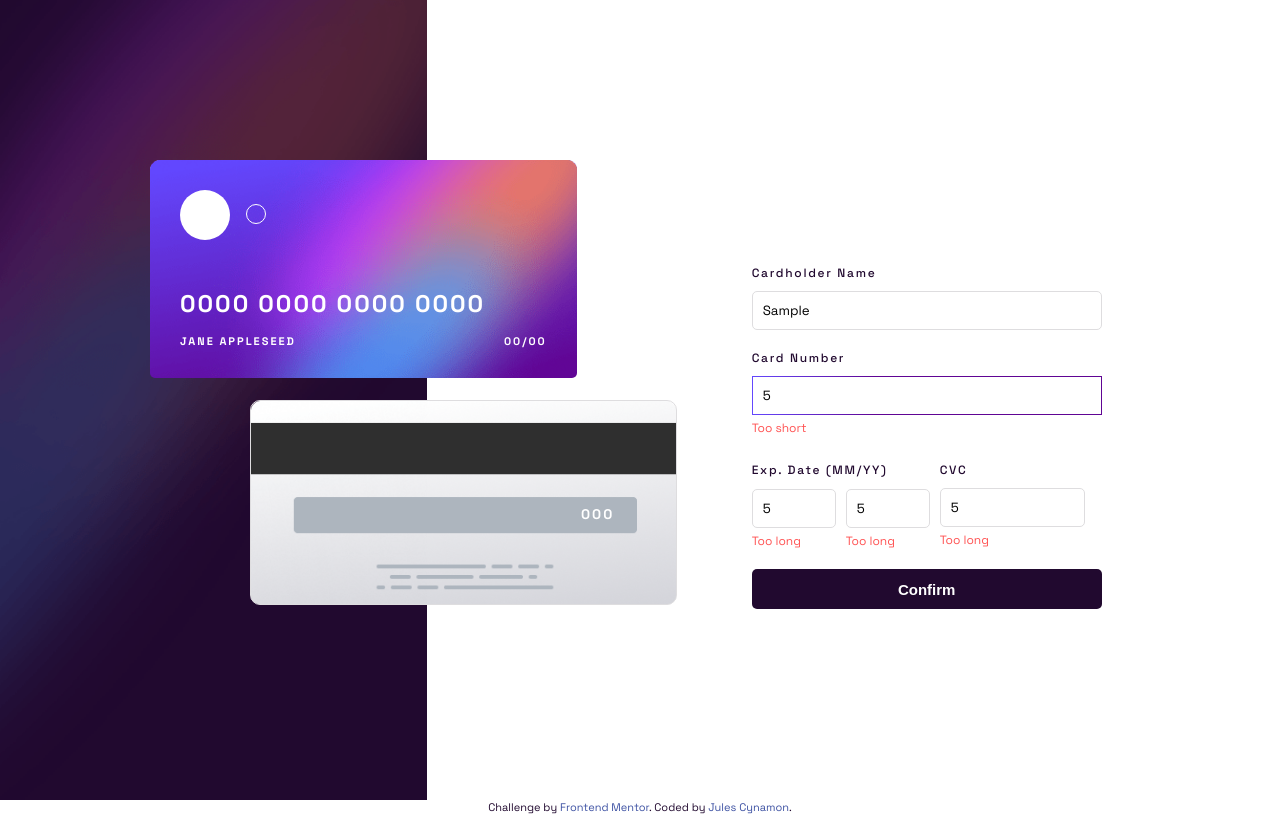
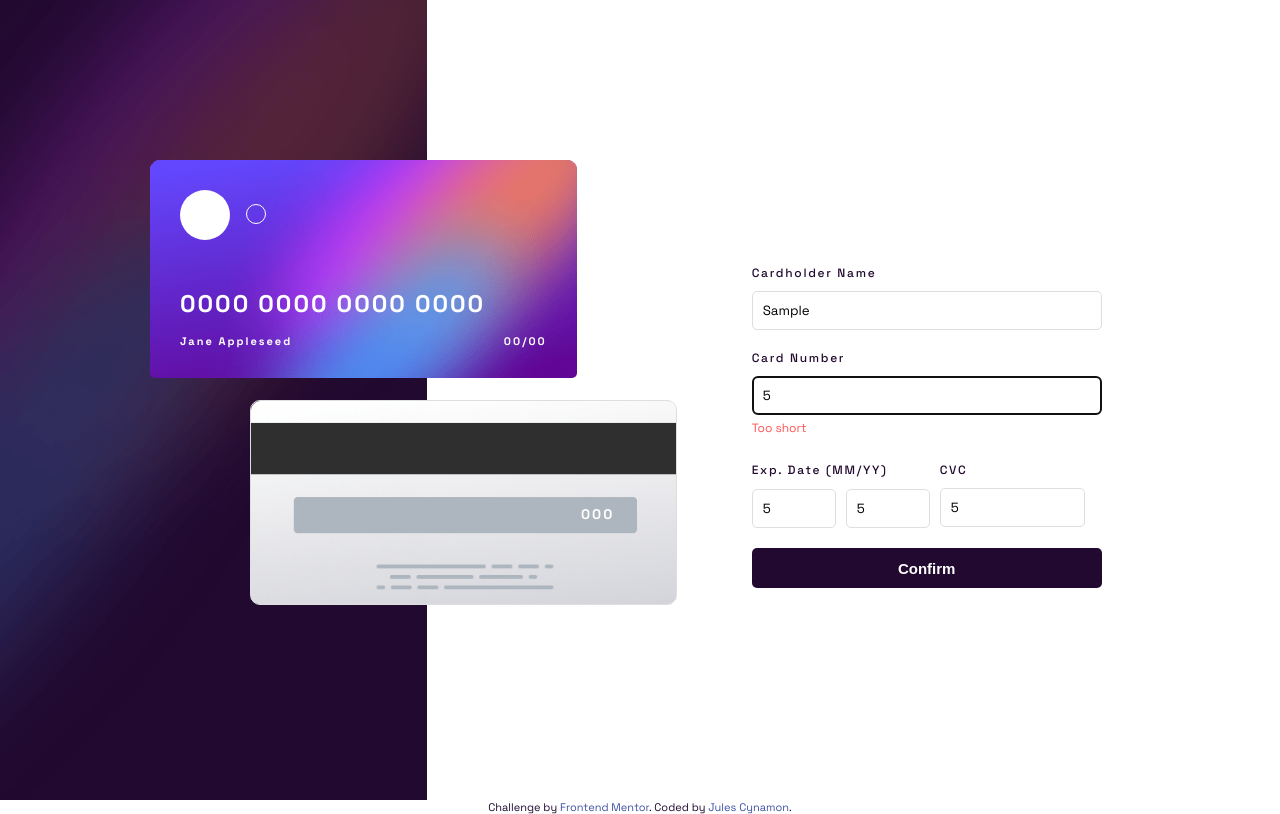
Before and after one commit to julescynamon/frontend-mentor-formcards, a React (Create React App) app: page / in a window 1280 px wide. Both pictures are taken after typing "Sample", "5", "5", "5", "5" into the empty fields and a click on the button "Confirm". Built offline with nearby package versions, Linux system fonts and the light colour scheme.

Commit message:
form finis on vas esssayer d'utiliser usecontext

```diff
--- a/src/App.js
+++ b/src/App.js
@@ -1,17 +1,23 @@
 import './app.scss';
+import { useState, useContext } from 'react';
+import valuesContext from './context/valuesContext';
 import Footer from './Component/footer/Footer';
 import Card from './Component/card/Card';
 import Form from './Component/form/Form';
 
 function App() {
+
+	const context = useContext(valuesContext);
+	const [values, setValues] = useState(context);
+
 	return (
 		<>
 		<div className="App">
 			<div className="card">
-				<Card />
+				<Card values={values} />
 			</div>
 			<div className="form">
-				<Form />
+				<Form setValues={setValues} />
 			</div>
 		</div>
 		<Footer />
--- a/src/Component/card/Card.js
+++ b/src/Component/card/Card.js
@@ -1,7 +1,8 @@
 import React from 'react';
 import "./card.scss";
 
-export default function Card() {
+export default function Card({values}) {
+
     return (
         <div className="card-container">
             <div className="card-front">
@@ -9,14 +10,14 @@ export default function Card() {
                     <div className="circle"></div>
                     <div className="circle-empty"></div>
                 </div>
-                <p className="number-card">0000 0000 0000 0000</p>
+                <p className="number-card">{ values.number }</p>
                 <div className="card-info">
-                    <span className="name-card">JANE APPLESEED</span>
-                    <span className="date-card">00/00</span>
+                    <span className="name-card">{ values.name }</span>
+                    <span className="date-card">{ values.month }/{ values.year }</span>
                 </div>
             </div>
             <div className="card-back">
-                <span>000</span>
+                <span>{ values.cvc }</span>
             </div>
         </div>
     )
--- a/src/Component/form/Form.js
+++ b/src/Component/form/Form.js
@@ -2,10 +2,10 @@ import React from 'react';
 import CardForm from './cardForm/CardForm';
 import "./form.scss";
 
-export default function Form() {
+export default function Form({ setValues }) {
     return (
         <div className="card-form">
-            <CardForm/>
+            <CardForm setValues={ setValues }/>
         </div>
     )
 }
--- a/src/Component/form/cardForm/CardForm.js
+++ b/src/Component/form/cardForm/CardForm.js
@@ -4,7 +4,8 @@ import * as yup from 'yup';
 import { yupResolver } from '@hookform/resolvers/yup';
 import "./cardForm.scss";
 
-export default function CardFrom() {
+export default function CardFrom({ setValues }) {
+
 
     const yupSchema = yup.object({
         name: yup
@@ -14,26 +15,22 @@ export default function CardFrom() {
                 .number()
                 .typeError("Wrong format, numbers only")
                 .required("can't be blank")
-                .min(16, "Too short")
-                .max(16, "Too long"),
+                .min(16, "Too short"),
         month: yup
                 .number()
                 .typeError("Wrong format, numbers only")
                 .required("can't be blank")
-                .min(2, "Too short")
-                .max(2, "Too long"),
+                .min(2, "Too short"),
         year: yup
                 .number()
                 .typeError("Wrong format, numbers only")
                 .required("can't be blank")
-                .min(2, "Too short")
-                .max(2, "Too long"),
+                .min(2, "Too short"),
         cvc: yup
                 .number()
                 .typeError("Wrong format, numbers only")
                 .required("can't be blank")
                 .min(3, "Too short")
-                .max(3, "Too long")
     })
 
     const {
@@ -46,7 +43,7 @@ export default function CardFrom() {
     });
 
     const onSubmit = (values) => {
-        console.log(values);
+        setValues(values);
     }
 
 
@@ -54,32 +51,59 @@ export default function CardFrom() {
         <form onSubmit={ handleSubmit(onSubmit) } >
             <div className="form-name">
                 <label>Cardholder Name</label>
-                <input { ...register("name") } id="name" type="text" placeholder="e.g. Jane Appleseed" />
+                <input
+                    { ...register("name") }
+                    id="name" type="text"
+                    placeholder="e.g. Jane Appleseed"
+                    className={ errors.name ? "error" : "" }
+                    />
                 {errors.name && <p className="form-error">{errors.name.message}</p>}
             </div>
             <div className="form-card-num">
                 <label>Card Number</label>
-                <input { ...register("number") } id="number" type="number" placeholder="e.g. 1234 5678 9123 0000" />
-                {errors.number && <p className="form-error">{errors.number.message}</p>}
+                <input
+                    { ...register("number") }
+                    id="number" type="number"
+                    placeholder="e.g. 1234 5678 9123 0000"
+                    className={ errors.number ? "error" : "" }
+                    />
+                {errors?.number && <p className="form-error">{errors.number.message}</p>}
             </div>
             <div className="form-info">
                 <div className="date">
                     <label>Exp. Date (MM/YY)</label>
                     <div className="input-date">
                         <div className="input-date__date">
-                            <input { ...register("month") } id="month" type="number" placeholder="MM" />
-                            {errors.month && <p className="form-error">{errors.month.message}</p>}
+                            <input
+                                { ...register("month") }
+                                id="month" type="number"
+                                placeholder="MM"
+                                className={ errors.month ? "error" : "" }
+                                />
+                            {errors?.month && <p className="form-error">{errors.month.message}</p>}
                         </div>
                         <div className="input-date__date">
-                            <input { ...register("year") } id="year" type="number" placeholder="YY" />
-                            {errors.year && <p className="form-error">{errors.year.message}</p>}
+                            <input
+                                { ...register("year") }
+                                id="year"
+                                type="number"
+                                placeholder="YY"
+                                className={ errors.year ? "error" : "" }
+                                />
+                            {errors?.year && <p className="form-error">{errors.year.message}</p>}
                         </div>
                     </div>
                 </div>
                 <div className="cvc">
                     <label>CVC</label>
-                    <input { ...register("cvc") } id="cvc" type="number" placeholder="e.g. 123" />
-                    {errors.cvc && <p className="form-error">{errors.cvc.message}</p>}
+                    <input
+                        { ...register("cvc") }
+                        id="cvc"
+                        type="number"
+                        placeholder="e.g. 123"
+                        className={ errors.cvc ? "error" : "" }
+                        />
+                    {errors?.cvc && <p className="form-error">{errors.cvc.message}</p>}
                 </div>
             </div>
             <div>
--- a/src/Component/form/cardForm/cardForm.scss
+++ b/src/Component/form/cardForm/cardForm.scss
@@ -58,3 +58,7 @@
     font-size: 12px;
     margin-top: 5px;
 }
+
+.error {
+    border: 1px solid var(--red);
+}
--- a/src/assets/styles/_base.scss
+++ b/src/assets/styles/_base.scss
@@ -53,11 +53,11 @@ input {
 
 
 
-    &:focus {
-        outline: none;
-        border-image: var(--linear-gradient);
-        border-image-slice: 1;
-    }
+    // &:focus {
+    //     outline: none;
+    //     border-image: var(--linear-gradient);
+    //     border-image-slice: 1;
+    // }
 }
 
 input[type=number]::-webkit-inner-spin-button {
--- /dev/null
+++ b/src/context/valuesContext.js
@@ -0,0 +1,11 @@
+import { createContext } from 'react';
+
+const valuesContext = createContext({
+        name: "Jane Appleseed",
+        number: "0000 0000 0000 0000",
+        month: "00",
+        year: "00",
+        cvc: "000"
+});
+
+export default valuesContext;
```
